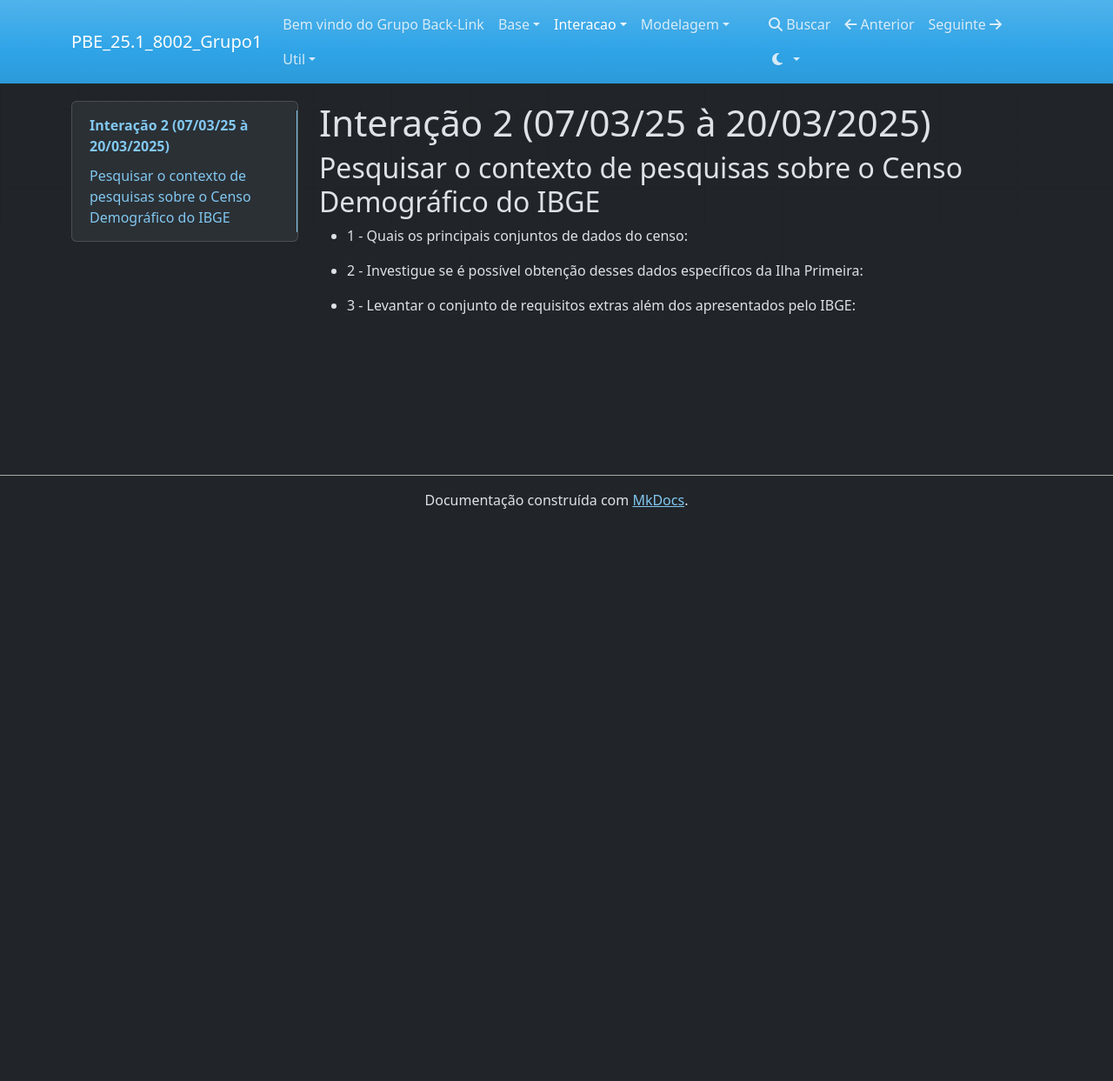
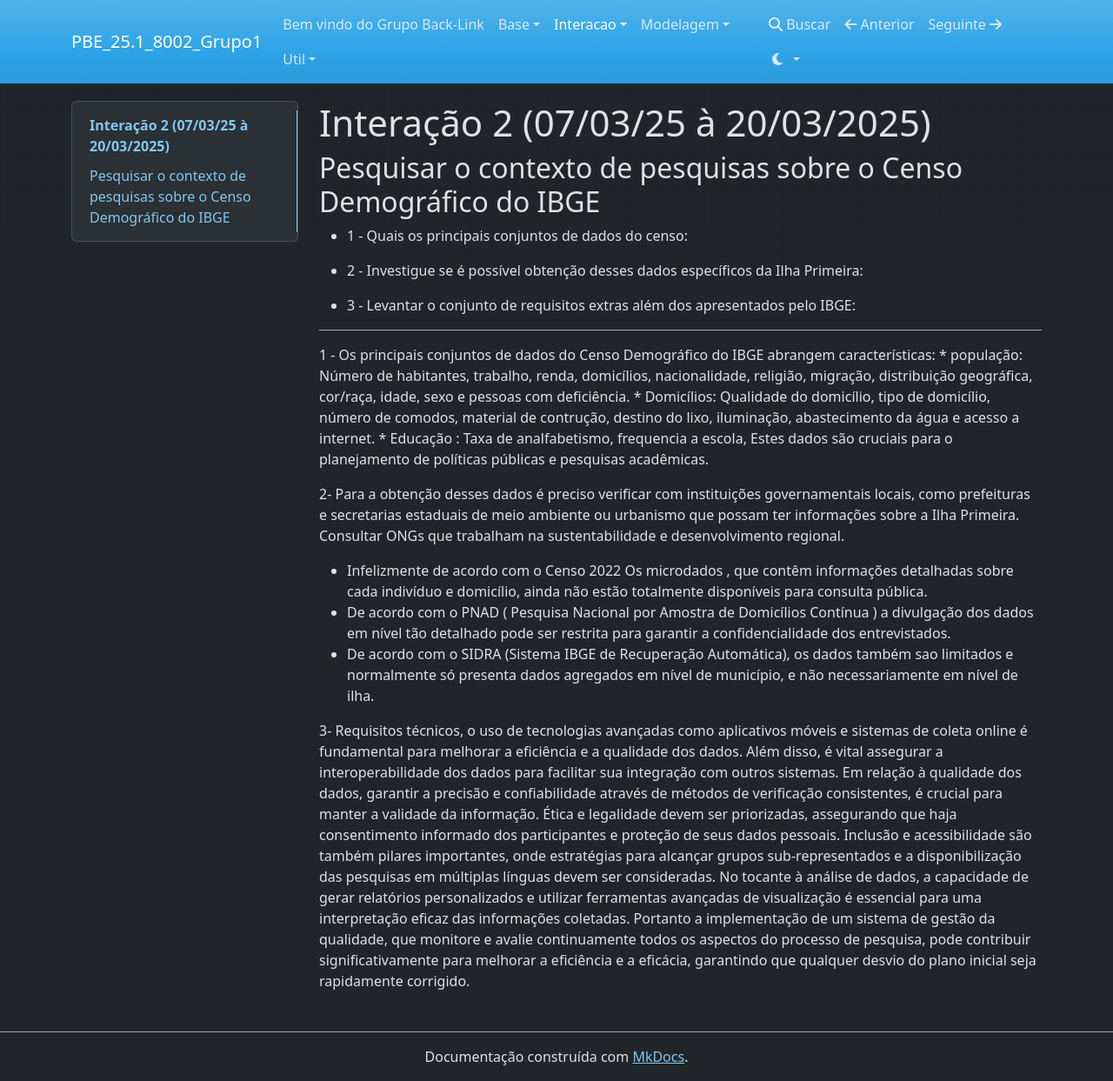
Before and after one commit to Projetos-de-Extensao/PBE_25.1_8002_BackLink, an MkDocs documentation site: the page built from docs/interacao/interacao2.md, in a window 1280 px wide and 1243 px high. Shown: the whole window at 87% size. Built offline with MkDocs 1.6.1, drawn with Linux system fonts in a browser that asks for light colours; nearby versions of some CDN libraries.

Commit message:
respostas

```diff
--- a/docs/interacao/interacao2.md
+++ b/docs/interacao/interacao2.md
@@ -16,3 +16,21 @@ title: Interação 2
 
 
  - 3 - Levantar o conjunto de requisitos extras além dos apresentados pelo IBGE:
+
+
+-------------------------------------------------------------------------------------------------------------------------------------------------------------------------------
+
+1 - Os principais conjuntos de dados do Censo Demográfico do IBGE abrangem características:
+* população:  Número de habitantes, trabalho, renda, domicílios, nacionalidade, religião, migração, distribuição geográfica, cor/raça, idade, sexo e pessoas com deficiência.
+* Domicílios: Qualidade do domicílio, tipo de domicílio, número de comodos, material de contrução, destino do lixo, iluminação, abastecimento da água e acesso a internet.
+* Educação : Taxa de analfabetismo, frequencia a escola,
+Estes dados são cruciais para o planejamento de políticas públicas e pesquisas acadêmicas.
+
+
+2- Para a obtenção desses dados é preciso verificar com instituições governamentais locais, como prefeituras e secretarias estaduais de meio ambiente ou urbanismo que possam ter informações sobre a Ilha Primeira. Consultar ONGs que trabalham na sustentabilidade e desenvolvimento regional.
+
+* Infelizmente de acordo com o Censo 2022 Os microdados , que contêm informações detalhadas sobre cada indivíduo e domicílio, ainda não estão totalmente disponíveis para consulta pública.
+* De acordo com o PNAD ( Pesquisa Nacional por Amostra de Domicílios Contínua ) a divulgação dos dados em nível tão detalhado pode ser restrita para garantir a confidencialidade dos entrevistados.
+* De acordo com o SIDRA (Sistema IBGE de Recuperação Automática), os dados também sao limitados e normalmente só presenta dados agregados em nível de município, e não necessariamente em nível de ilha.
+
+3-  Requisitos técnicos, o uso de tecnologias avançadas como aplicativos móveis e sistemas de coleta online é fundamental para melhorar a eficiência e a qualidade dos dados. Além disso, é vital assegurar a interoperabilidade dos dados para facilitar sua integração com outros sistemas. Em relação à qualidade dos dados, garantir a precisão e confiabilidade através de métodos de verificação consistentes, é crucial para manter a validade da informação. Ética e legalidade devem ser priorizadas, assegurando que haja consentimento informado dos participantes e proteção de seus dados pessoais. Inclusão e acessibilidade são também pilares importantes, onde estratégias para alcançar grupos sub-representados e a disponibilização das pesquisas em múltiplas línguas devem ser consideradas. No tocante à análise de dados, a capacidade de gerar relatórios personalizados e utilizar ferramentas avançadas de visualização é essencial para uma interpretação eficaz das informações coletadas. Portanto a implementação de um sistema de gestão da qualidade, que monitore e avalie continuamente todos os aspectos do processo de pesquisa, pode contribuir significativamente para melhorar a eficiência e a eficácia, garantindo que qualquer desvio do plano inicial seja rapidamente corrigido.
```
